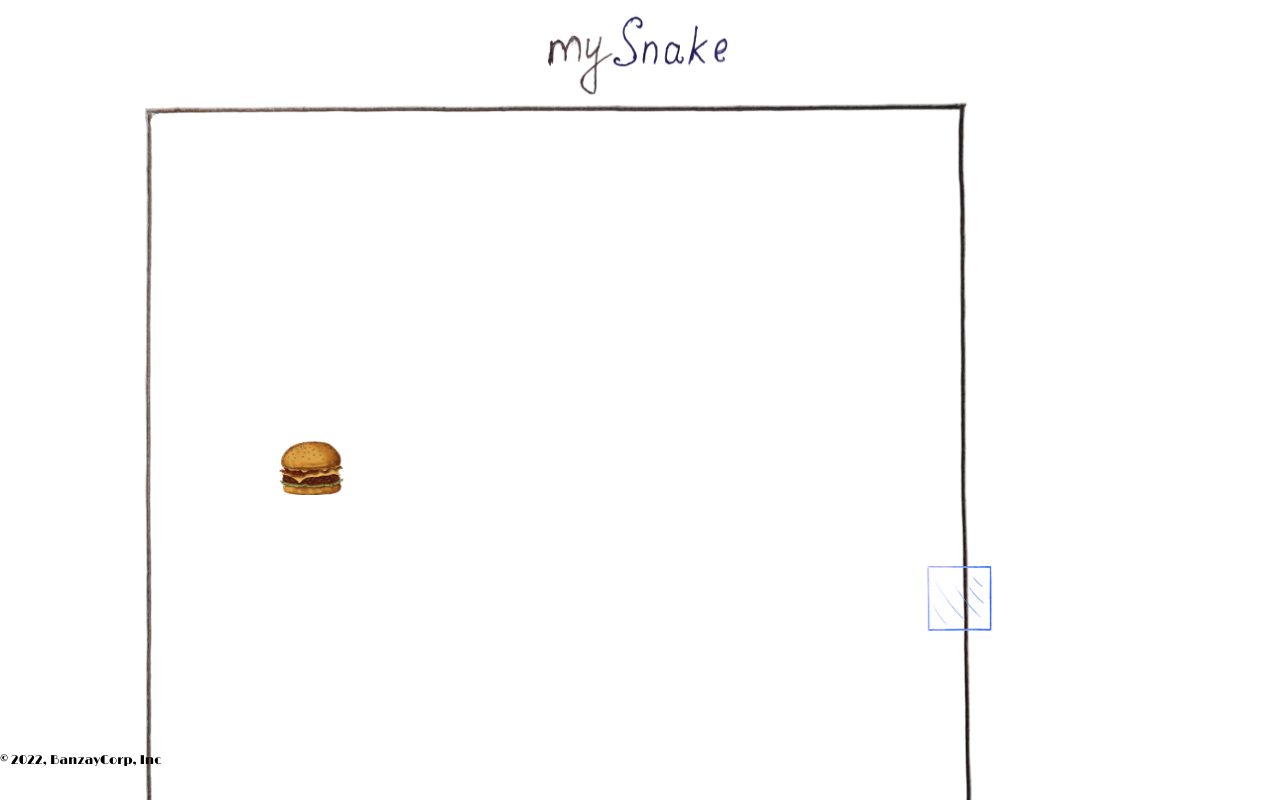
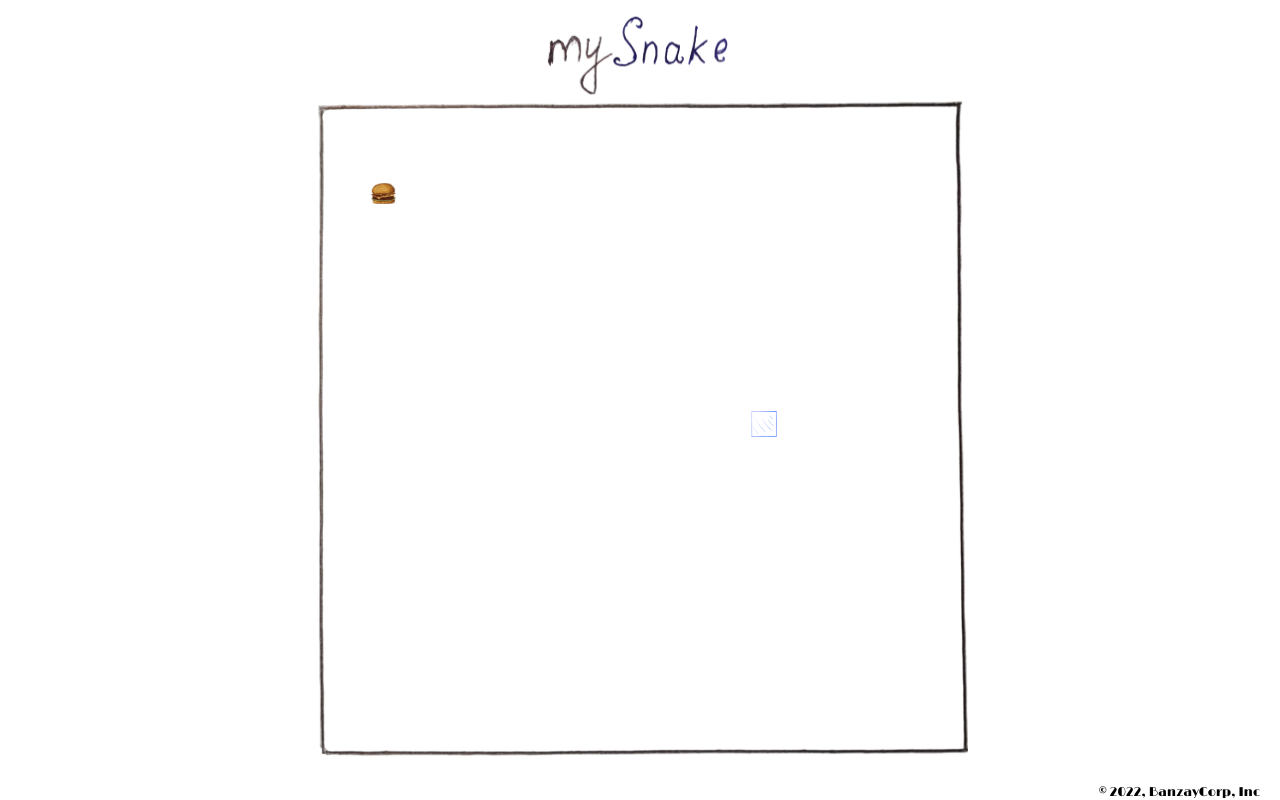
Before and after one commit to BazaleevFedor/mySnake, a Next.js app: page / in a window 1280 px wide. Built offline with nearby package versions, Linux system fonts and the light colour scheme.

Commit message:
fix style

```diff
--- a/src/app/context.tsx
+++ b/src/app/context.tsx
@@ -1,6 +1,6 @@
 import React from "react";
 
-const FIELD_SIZE: number = 15;
+const FIELD_SIZE: number = 25;
 const CELL_COUNT: number = FIELD_SIZE**2;
 const UPDATE_TIME: number = 100;
 const FOOD_START_POSITION: number = 77;
--- a/src/components/Copyright/styles.module.css
+++ b/src/components/Copyright/styles.module.css
@@ -1,4 +1,8 @@
 .copyright {
+  display: flex;
+  justify-content: right;
+  align-items: end;
+
   font-family: Limelight, serif;
   font-size: clamp(1vw, 1.5vw, 1vw);
 
--- a/src/components/PlayingField/styles.module.css
+++ b/src/components/PlayingField/styles.module.css
@@ -5,6 +5,7 @@
 
   height: auto;
   max-width: 98vw;
+  max-height: 100%;
   aspect-ratio: 1 / 1;
 }
 .playing_field__img {
```
